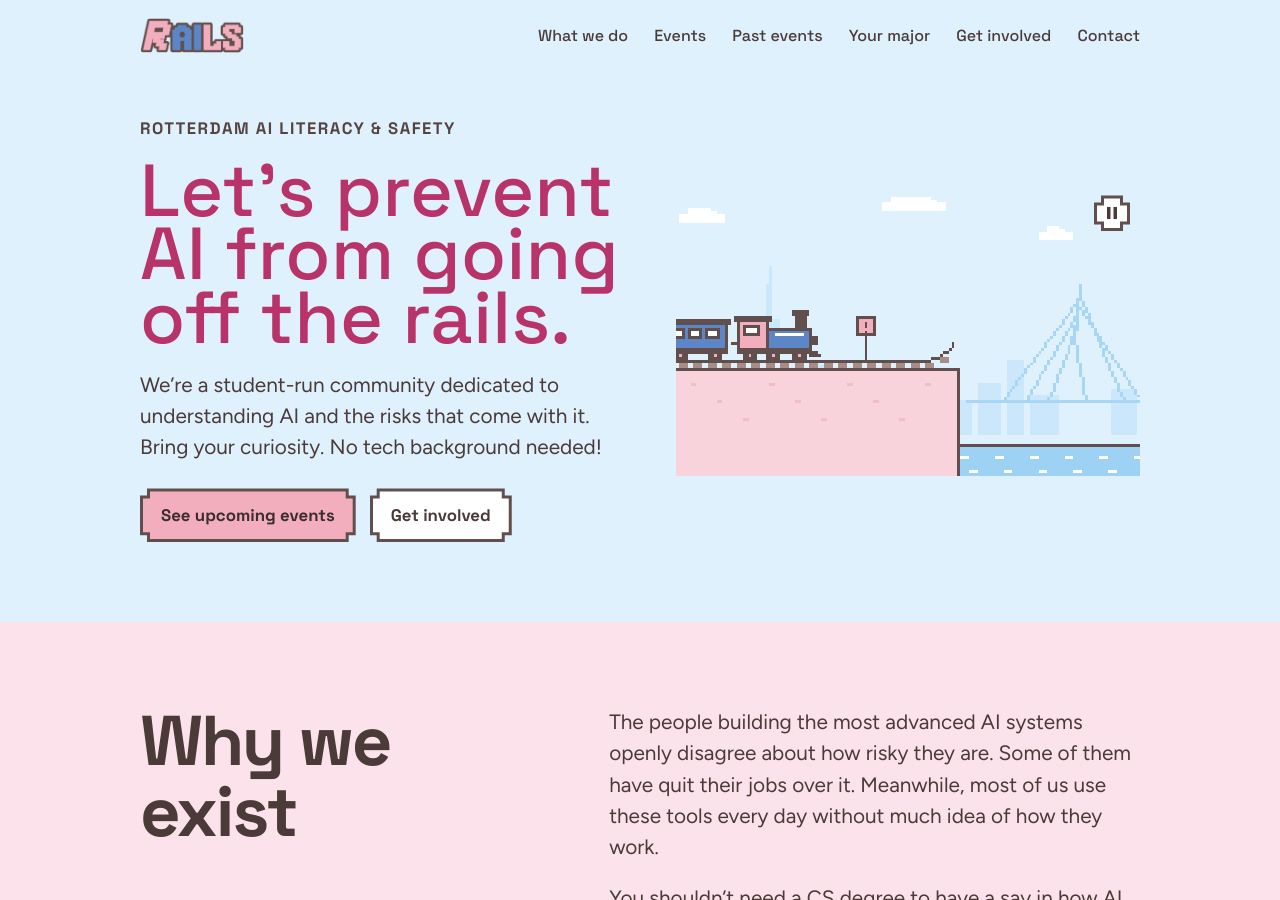
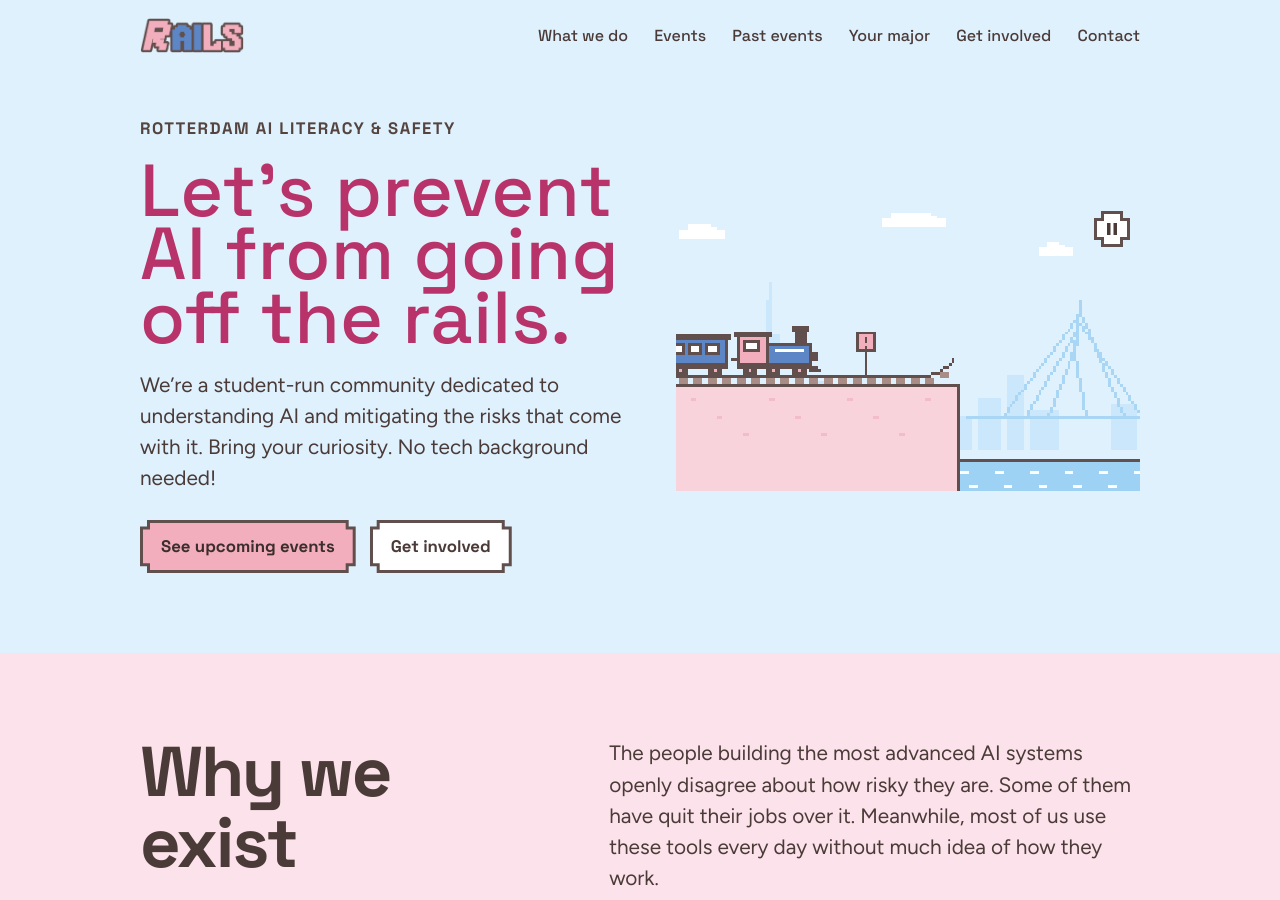
Before and after one commit to RAILS010/rails010-site, a Jekyll site: the page built from index.html, in a window 1280 px wide and 900 px high. Built offline with Jekyll 4.4.1, drawn with Linux system fonts in a browser that asks for light colours; some web fonts are replaced.

Commit message:
Update _data/content.yml (via Pages CMS)

```diff
--- a/_data/content.yml
+++ b/_data/content.yml
@@ -5,8 +5,9 @@ announcement:
 hero:
   full_name: Rotterdam AI Literacy & Safety
   tagline: Let's prevent AI from going off the rails.
-  intro: We're a student-run community dedicated to understanding AI and the risks
-    that come with it. Bring your curiosity. No tech background needed!
+  intro: We're a student-run community dedicated to understanding AI and
+    mitigating the risks that come with it. Bring your curiosity. No tech
+    background needed!
   primary_button: See upcoming events
   secondary_button: Get involved
 why:
```
